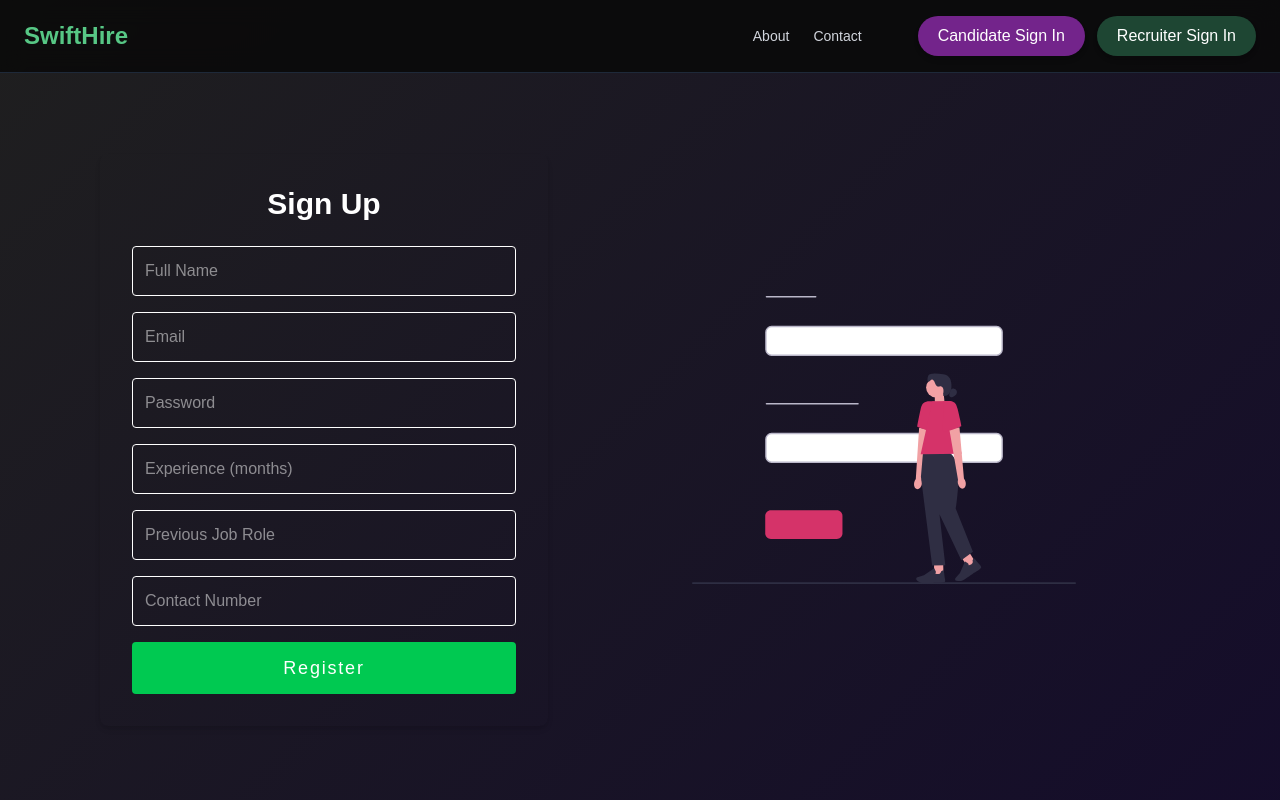
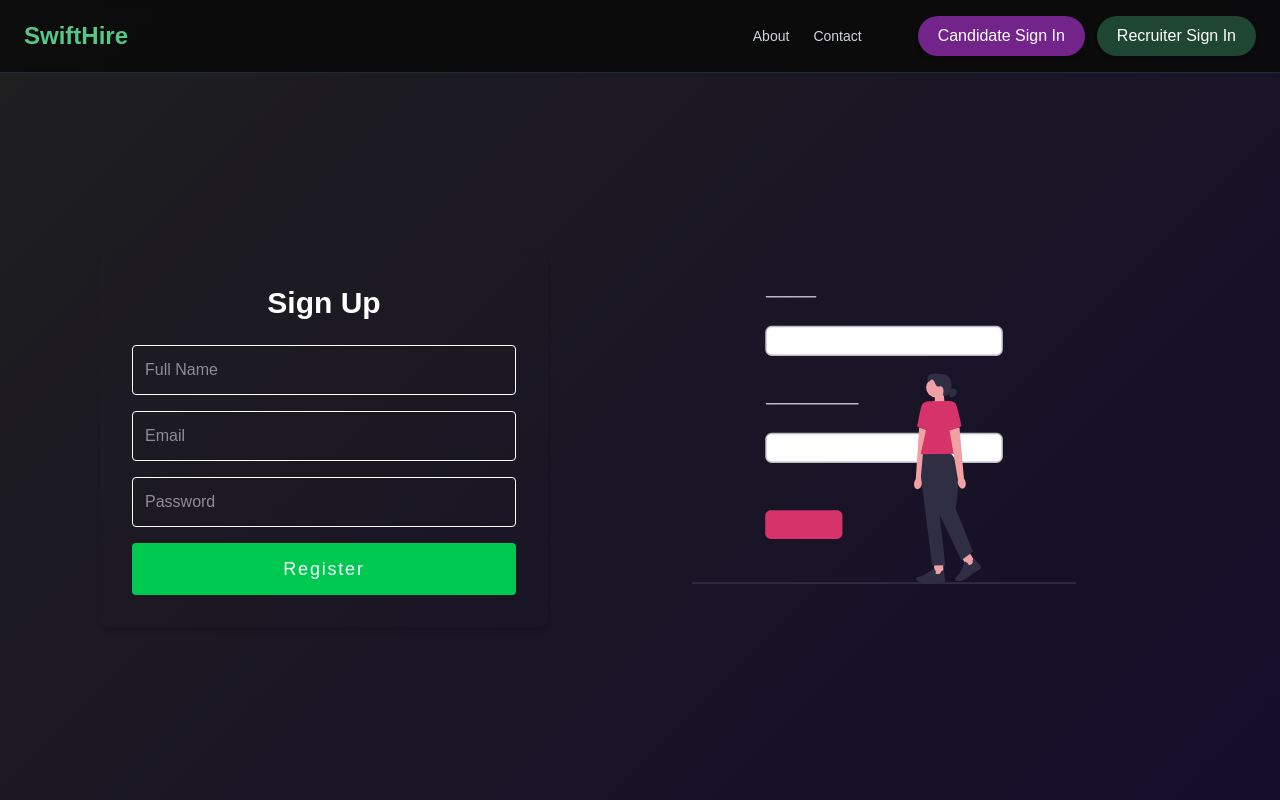
Before and after one commit to icodervivek/swifthire, a React (Vite) app in the folder client/: page /signup in a window 1280 px wide. Shown: the top 800 px of the page. Built offline with nearby package versions, Linux system fonts and the light colour scheme.

Commit message:
style: ui updated

```diff
--- a/client/src/components/AuthPages/Signup.jsx
+++ b/client/src/components/AuthPages/Signup.jsx
@@ -12,9 +12,9 @@ const Signup = () => {
   const [name, setName] = useState("");
   const [email, setEmail] = useState("");
   const [password, setPassword] = useState("");
-  const [experience, setExperience] = useState("");
-  const [previousJob, setPreviousJob] = useState("");
-  const [contactNumber, setContactNumber] = useState("");
+  // const [experience, setExperience] = useState("");
+  // const [previousJob, setPreviousJob] = useState("");
+  // const [contactNumber, setContactNumber] = useState("");
 
 
   useEffect(() => {
@@ -32,9 +32,9 @@ const Signup = () => {
           name,
           email,
           password,
-          experience,
-          previous_job_role: previousJob,
-          contact_number: contactNumber,
+          // experience,
+          // previous_job_role: previousJob,
+          // contact_number: contactNumber,
         },
         { withCredentials: true }
       );
@@ -96,7 +96,7 @@ const Signup = () => {
                 required
 
               />
-              <input
+              {/* <input
                 type="number"
                 name="experience"
                 placeholder="Experience (months)"
@@ -122,7 +122,7 @@ const Signup = () => {
                 onChange={(e) => setContactNumber(e.target.value)}
                 required
 
-              />
+              /> */}
 
               <button
                 type="submit"
```
